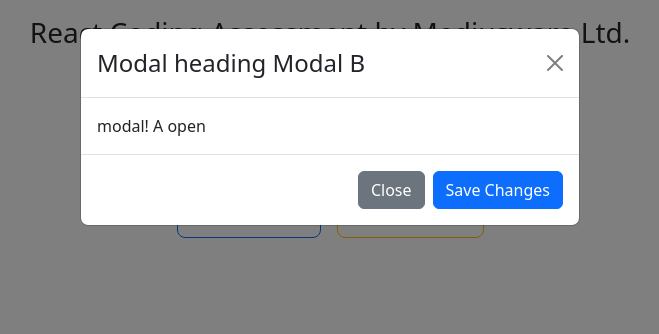
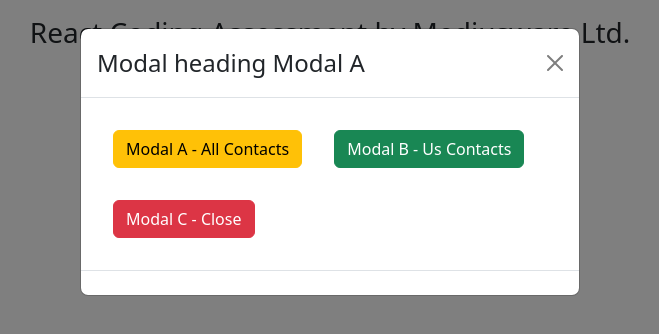
Before and after one commit to emonmahdi/react-assesment-mediusware, a React (Vite) app: page / in a window 1280 px wide. Both pictures are taken after a click on the button "All Contacts". Shown: the top 334 px of the page, without its empty margins (310-969 px from the left). Built offline with nearby package versions, Linux system fonts and the light colour scheme.

Commit message:
conditionaly modal open and close

```diff
--- a/src/components/Problem2.jsx
+++ b/src/components/Problem2.jsx
@@ -10,8 +10,14 @@ const Problem2 = () => {
     setShowModalA(false);
     setShowModalB(false);
   };
-  const handleShowModalA = () => setShowModalA(true);
-  const handleShowModalB = () => setShowModalB(true);
+  const handleShowModalA = () => {
+    setShowModalA(true);
+    setShowModalB(false);
+  };
+  const handleShowModalB = () => {
+    setShowModalA(false);
+    setShowModalB(true);
+  };
 
   return (
     <div className="container">
@@ -38,32 +44,62 @@ const Problem2 = () => {
         {/* show modal A */}
         <Modal show={showModalA} onHide={handleClose}>
           <Modal.Header closeButton>
-            <Modal.Title>Modal heading Modal B</Modal.Title>
+            <Modal.Title>Modal heading Modal A</Modal.Title>
           </Modal.Header>
-          <Modal.Body> modal! A open</Modal.Body>
-          <Modal.Footer>
-            <Button variant="secondary" onClick={handleClose}>
-              Close
+          <Modal.Body>
+            <Button
+              variant="warning"
+              className="mx-3 my-3"
+              onClick={handleShowModalA}
+            >
+              Modal A - All Contacts
             </Button>
-            <Button variant="primary" onClick={handleClose}>
-              Save Changes
+            <Button
+              variant="success"
+              className="mx-3 my-3"
+              onClick={handleShowModalB}
+            >
+              Modal B - Us Contacts
             </Button>
-          </Modal.Footer>
+            <Button
+              variant="danger"
+              className="mx-3 my-3"
+              onClick={handleClose}
+            >
+              Modal C - Close
+            </Button>
+          </Modal.Body>
+          <Modal.Footer></Modal.Footer>
         </Modal>
         {/* show modal B */}
         <Modal show={showModalB} onHide={handleClose}>
           <Modal.Header closeButton>
             <Modal.Title>Modal heading Modal B</Modal.Title>
           </Modal.Header>
-          <Modal.Body>B open</Modal.Body>
-          <Modal.Footer>
-            <Button variant="secondary" onClick={handleClose}>
-              Close
+          <Modal.Body>
+            <Button
+              variant="warning"
+              className="mx-3 my-3"
+              onClick={handleShowModalA}
+            >
+              Modal A - All Contacts
             </Button>
-            <Button variant="primary" onClick={handleClose}>
-              Save Changes
+            <Button
+              variant="success"
+              className="mx-3 my-3"
+              onClick={handleShowModalB}
+            >
+              Modal B - Us Contacts
             </Button>
-          </Modal.Footer>
+            <Button
+              variant="danger"
+              className="mx-3 my-3"
+              onClick={handleClose}
+            >
+              Modal C - Close
+            </Button>
+          </Modal.Body>
+          <Modal.Footer></Modal.Footer>
         </Modal>
       </div>
     </div>
```
